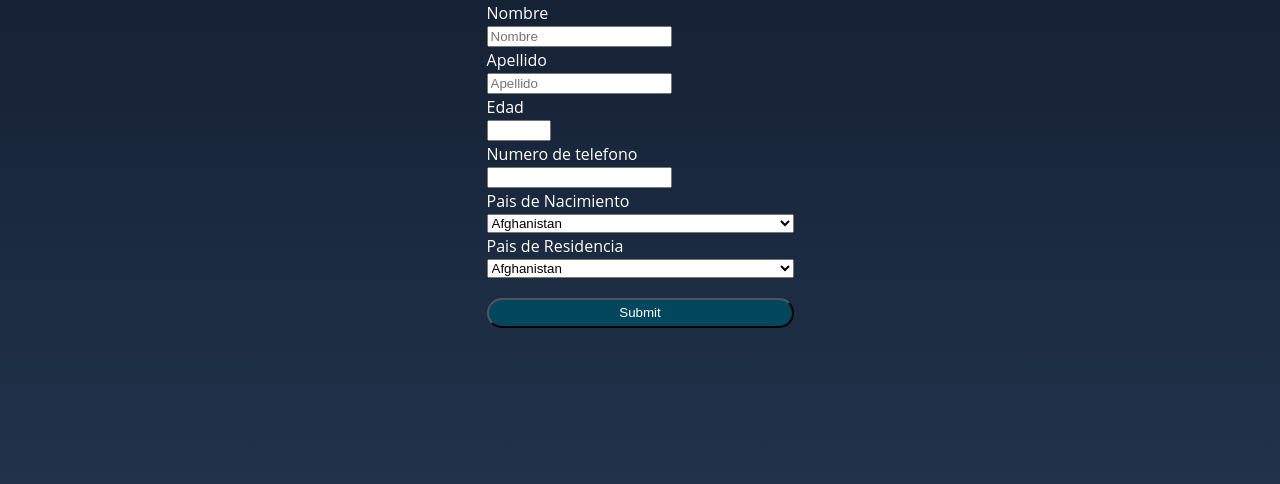
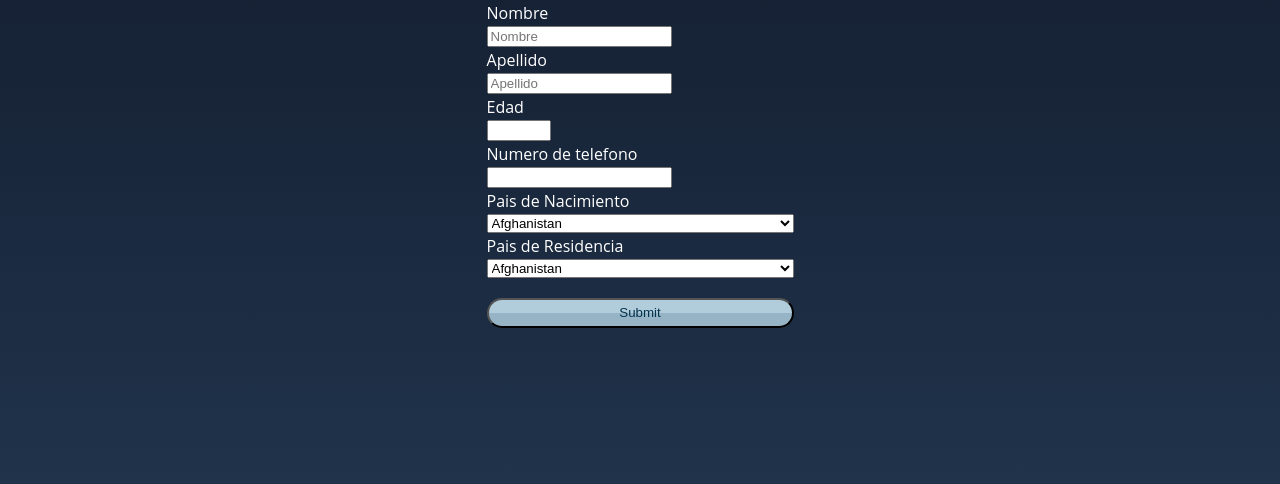
Before and after one commit to Dvillano/formulario-cursoReact, a plain HTML site: page public/index.html in a window 1280 px wide. In both pictures the pointer is over the input 640 px from the left and 406 px from the top of the page. Shown: the part 94-578 px from the top of the page. Drawn offline with Linux system fonts and the light colour scheme.

Commit message:
Added hover style in send btn

```diff
--- a/public/style.css
+++ b/public/style.css
@@ -37,4 +37,11 @@ label {
     background-color: #02475e;
     border-radius: 20px;
     color: #fff;
+
 }
+
+.send-btn:hover {
+    background-image: linear-gradient(#b1ccda 49%, #96b4c5 51%);
+    color: #03324c;
+    cursor: pointer;
+}
```
